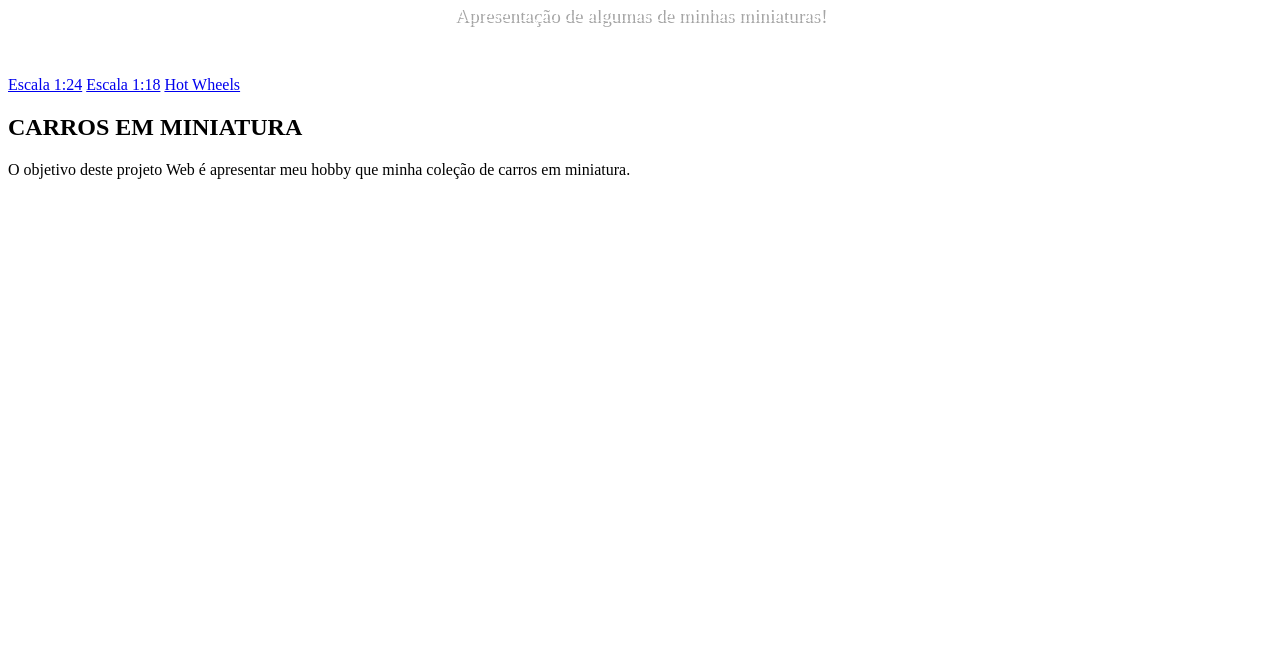
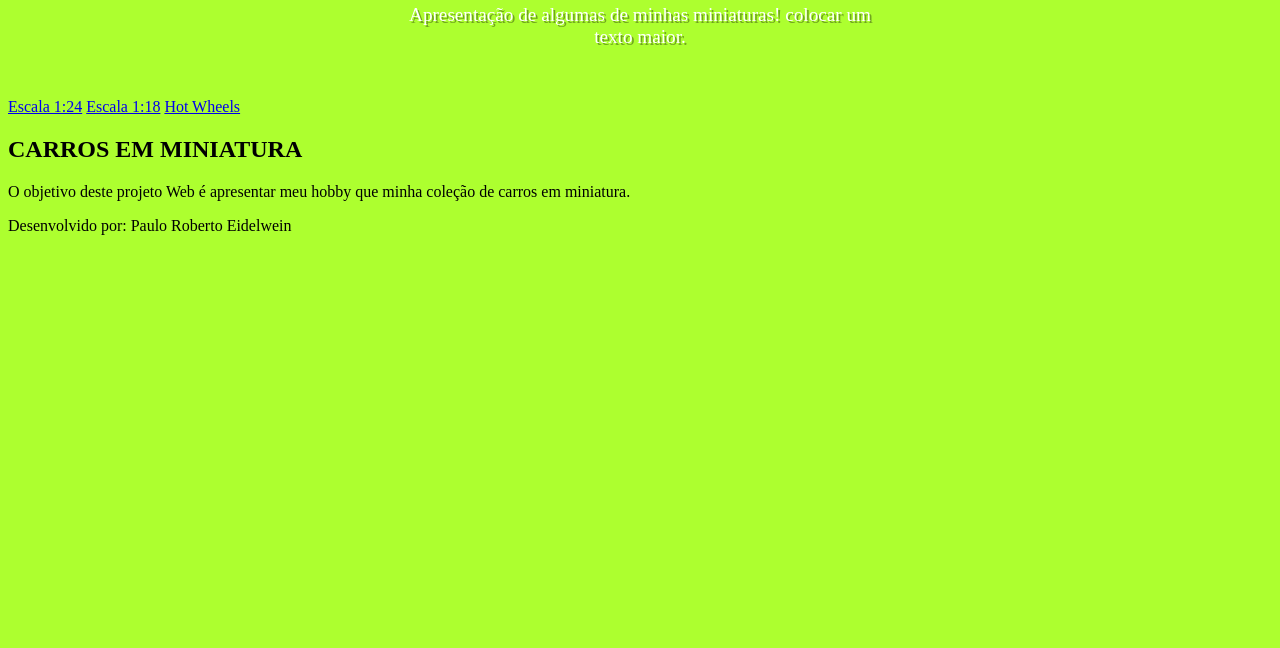
Before and after one commit to PauloRobertoEidelwein/projeto-miniaturas, a plain HTML site: page main.html in a window 1280 px wide. Shown: the part 152-800 px from the top of the page. Drawn offline with Linux system fonts and the light colour scheme.

Commit message:
organizando o inicio

```diff
--- a/Style/style.css
+++ b/Style/style.css
@@ -11,6 +11,10 @@
     --fonte-padrao: Arial, Verdana, Helvetica, sans-serif;
     --fonte-destaque: 'Bebas Neue', cursive;
     --fonte-android: 'Android', cursive;
+}
+
+body{
+    background-color: greenyellow;
 }
 
 header{
--- a/main.html
+++ b/main.html
@@ -9,7 +9,7 @@
 <body>
     <header>
         <h1>Meu hobby: Miniaturas de carros colecionáveis</h1>
-        <p>Apresentação de algumas de minhas miniaturas!</p>
+        <p>Apresentação de algumas de minhas miniaturas! colocar um texto maior.</p>
     </header>
 
     <nav>
@@ -26,13 +26,11 @@
 
         </article>
 
-
     </main>
 
     <footer>
-
+        <p>Desenvolvido por: Paulo Roberto Eidelwein</p>
     </footer>
-
 
 </body>
 </html>
```
